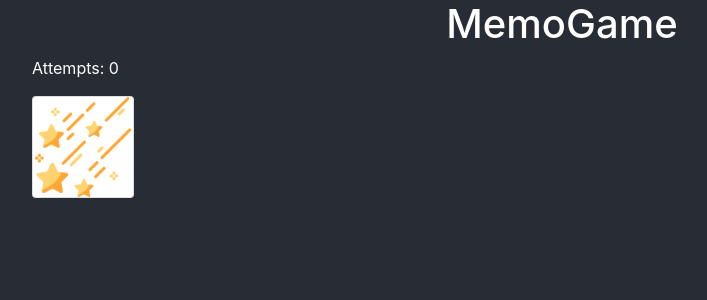
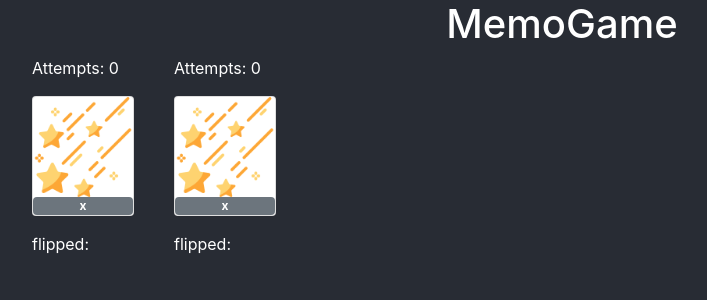
Before and after one commit to KatarzynaKrawczyk/memoGame1, a React (Create React App) app: page / in a window 1280 px wide. Shown: the top 300 px of the page, without its empty margins (78-785 px from the left). Built offline with nearby package versions, Linux system fonts and the light colour scheme.

Commit message:
just a badge

```diff
--- a/src/App.js
+++ b/src/App.js
@@ -11,6 +11,7 @@ class App extends Component {
           <div className="container">
             <div className="row">
               <GameContainer name = "one"/>
+              <GameContainer name = "two"/>
             </div>
           </div>
        </header>
--- a/src/component/ListItem.jsx
+++ b/src/component/ListItem.jsx
@@ -6,7 +6,7 @@ class ListItem extends React.Component {
         return (
             <>
                 {this.props.name}
-                <PlayCard handleChange={this.props.handleChange} text="listitsm"/>
+                <PlayCard handleChange={this.props.handleChange} text="listitem"/>
             </>
 
         )
--- a/src/component/PlayCard.jsx
+++ b/src/component/PlayCard.jsx
@@ -2,8 +2,13 @@ import React from "react";
 import fallingStar from '../fallingStar.png';
 
 function PlayCard (props) {
-    return  <div  onClick={props.handleChange}  className="col-sm card m-3 mx-auto p-0 ">
+    return  <div    onClick={props.handleChange}
+                    className="col-sm card m-3 mx-auto p-0 "
+                    >
                 <img src={fallingStar} className="flip" alt="fallingStar"/>
+                <span className="badge badge-secondary">
+                    {props.handleChange.flipped?"y":"x"}{props.handleChange.edited}
+                </span>
             </div>;
 }
 
--- a/src/container/GameContainer.jsx
+++ b/src/container/GameContainer.jsx
@@ -8,25 +8,27 @@ class GameContainer extends React.Component {
     constructor() {
         super();
         this.state = {
-            edited: 0
+            edited: 0,
+            flipped: false
         }
     }
 
     handleChange= () => {
         this.setState({
-            edited: this.state.edited + 1
+            edited: this.state.edited + 1,
+            flipped: this.state.flipped = true,
+            flipped: this.state.flipped = "yes"
         })
-
     }
     render() {
         return (
             <>
-
                 <ul>
                 Attempts: {this.state.edited}
                     <ListItem handleChange ={this.handleChange.bind(this)}>
                         {this.props.name}
                     </ListItem>
+                flipped: {this.state.flipped}
                 </ul>
             </>
         )
```
